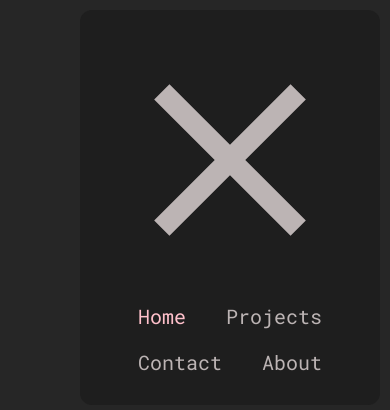
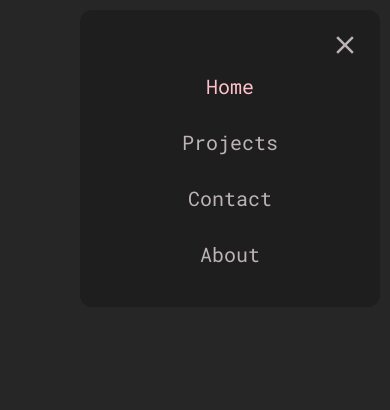
Before and after one commit to kyvycodes/k-react-portfolio, a React (Create React App) app: page / in a window 390 px wide. Shown: the top 410 px of the page. Built offline with nearby package versions, Linux system fonts and the light colour scheme; the HTML template or start-up script is replaced by a standard one.

Commit message:
responsive css: closed icon nav

```diff
--- a/src/components/NavMenu.js
+++ b/src/components/NavMenu.js
@@ -1,9 +1,9 @@
-import React from 'react';
+import React, { useState } from 'react';
 import { NavLink } from 'react-router-dom';
 import styled from 'styled-components';
 import { MdMenu, MdClose} from 'react-icons/md'
 
-// variable colors from globalStyles
+// variable colors currently from globalStyles
 const NavMenuStyle = styled.div`
 background-color: var(--dark-bg);
 position: fixed;
@@ -56,11 +56,8 @@ ul{
   .mobile-menu-icon {
     display: block;
   }
-  .close-nav-icon {
-    display: block;
-  }
+
   .nav-items {
-
     transition: 0.3 ease transform;
     background-color: var(--deep-dark);
     padding: 2rem;
@@ -69,21 +66,47 @@ ul{
     border-radius: 12px;
     position: absolute;
     right: 1rem;
-    //creates css variable
-    --top: 1rem;
-    top: var(--top);
+
+    --top: 1rem; //creates css variable
+    top: var(--top); //using css variable
+
+    //nested icon
+    .close-nav-icon {
+      display: block;
+      width: 3rem;
+      margin: 0 0 0 auto;
+      cursor: pointer;
+      //removes pointer event for nested div items - svg, path etc
+      * {
+        pointer-events: none;
+      }
+    }
+    li{
+      display: block;
+      margin-bottom: 1rem;
+    }
   }
 }
 `
 
 export default function NavMenu() {
+  // const [state, setstate function] = useState(initialState)
+  //adds functionality to
+  const [showNav, SetShowNav] = useState(false)
   return(
     <NavMenuStyle>
       <div class='mobile-menu-icon'>
         <MdMenu />
       </div>
       <ul className="nav-items">
-        <div className='close-nav-icon'>
+        <div
+        className='close-nav-icon'
+        onClick={() => SetShowNav(!showNav)}
+        role="button"
+        //selects the icon with tab and then allows you to press any key to run
+        onKeyDown={() => SetShowNav(!showNav)}
+        tabIndex={0}
+        >
           <MdClose/>
         </div>
         <li>
```
